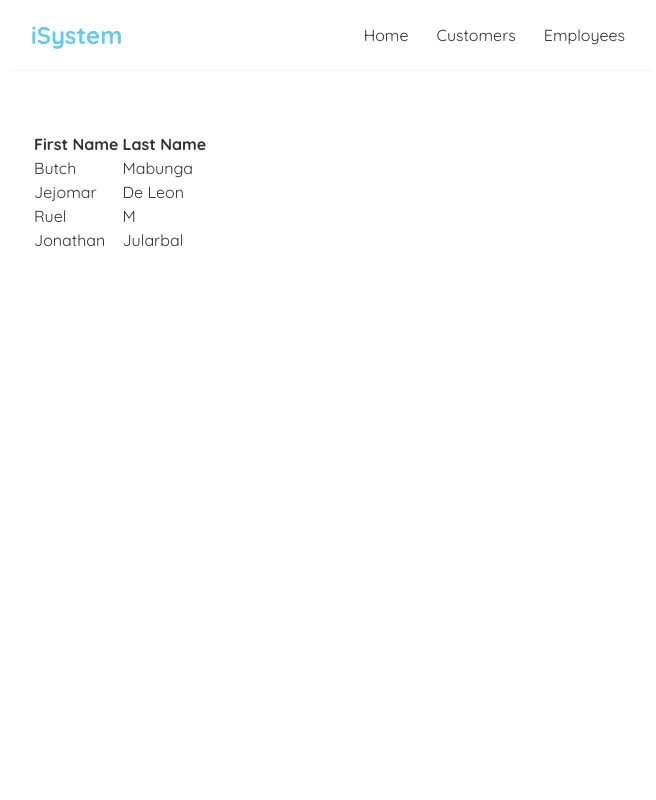
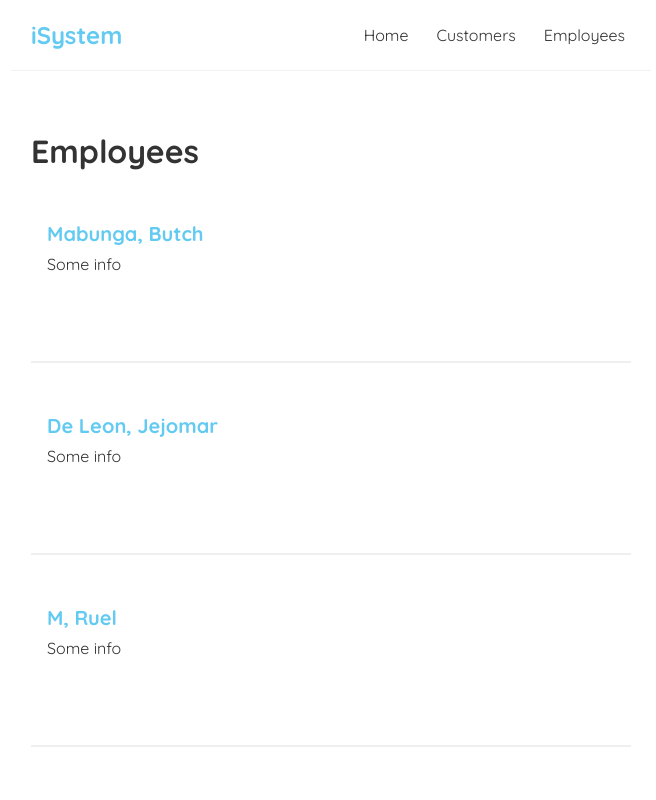
Before and after one commit to mivienrosario/iSystem-Water-Refilling-Station, a React (Create React App) app: page / in a window 1280 px wide. Shown: the top 800 px of the page, without its empty margins (309-965 px from the left). Built offline with nearby package versions, Linux system fonts and the light colour scheme; data requests are answered from the project's data file.

Commit message:
created local json server

```diff
--- /dev/null
+++ b/data/db.json
@@ -0,0 +1,24 @@
+{
+     "employees": [
+          {
+               "first": "Butch",
+               "last": "Mabunga",
+               "id": 1
+          },
+          {
+               "first": "Jejomar",
+               "last": "De Leon",
+               "id": 2
+          },
+          {
+               "first": "Ruel",
+               "last": "M",
+               "id": 3
+          },
+          {
+               "first": "Jonathan",
+               "last": "Jularbal",
+               "id": 4
+          }
+     ]
+}
--- /dev/null
+++ b/src/components/EmployeeList.js
@@ -0,0 +1,18 @@
+const EmployeeList = ({ employees, first, last }) => {
+     return (
+          <div className="emp-list">
+               <h1>Employees</h1>
+               {employees.map((emp) => (
+                    <div className="emp-preview" key={emp.id}>
+                         <img></img>
+                         <h2>{emp.last}, {emp.first}</h2>
+                         <p>Some info</p>
+                    </div>
+               ))}
+          </div>
+
+
+     );
+}
+
+export default EmployeeList;
--- a/src/components/Home.js
+++ b/src/components/Home.js
@@ -1,29 +1,25 @@
-import { useState } from "react";
+import { useState, useEffect } from "react";
+import EmployeeList from "./EmployeeList";
 
 
 const Home = () => {
 
-     const [employees, setEmployees] = useState([
-          { first: 'Butch', last: 'Mabunga', id: 1 },
-          { first: 'Jejomar', last: 'De Leon', id: 2 },
-          { first: 'Ruel', last: 'M', id: 3},
-          { first: 'Jonathan', last: 'Jularbal', id: 4 }
-     ]);
+     const [employees, setEmployees] = useState(null);
+
+     useEffect(() => {
+          fetch('http://localhost:8000/employees')
+               .then(res => {
+                    return res.json();
+               })
+               .then(data => {
+                    console.log(data);
+                    setEmployees(data);
+               });
+     }, []);
 
      return (
           <div className="home">
-               <table className="table">
-                    <tr>
-                         <th>First Name</th>
-                         <th>Last Name</th>
-                    </tr>
-                    {employees.map((emp) => (
-                         <tr className="emp-preview" key={emp.id}>
-                              <td>{emp.first}</td>
-                              <td>{emp.last}</td>
-                         </tr>
-                    ))}
-               </table>
+               {employees && <EmployeeList employees={employees} />}
 
           </div>
       );
--- a/src/index.css
+++ b/src/index.css
@@ -33,3 +33,24 @@
   margin: 40px auto;
   padding: 20px;
 }
+
+.content .h1 {
+  margin-left: auto;
+}
+
+.emp-preview {
+  padding: 10px 16px;
+  margin: 20px 0;
+  height: 150px;
+  border-bottom: 2px solid #f0eeee;
+}
+
+.emp-preview:hover {
+  box-shadow: 1px 2px 3px rgba(0, 0, 0, 0.1);
+}
+
+.emp-preview h2 {
+  font-size: 20px;
+  color: #63CAF2;
+  margin-bottom: 8px;
+}
```
